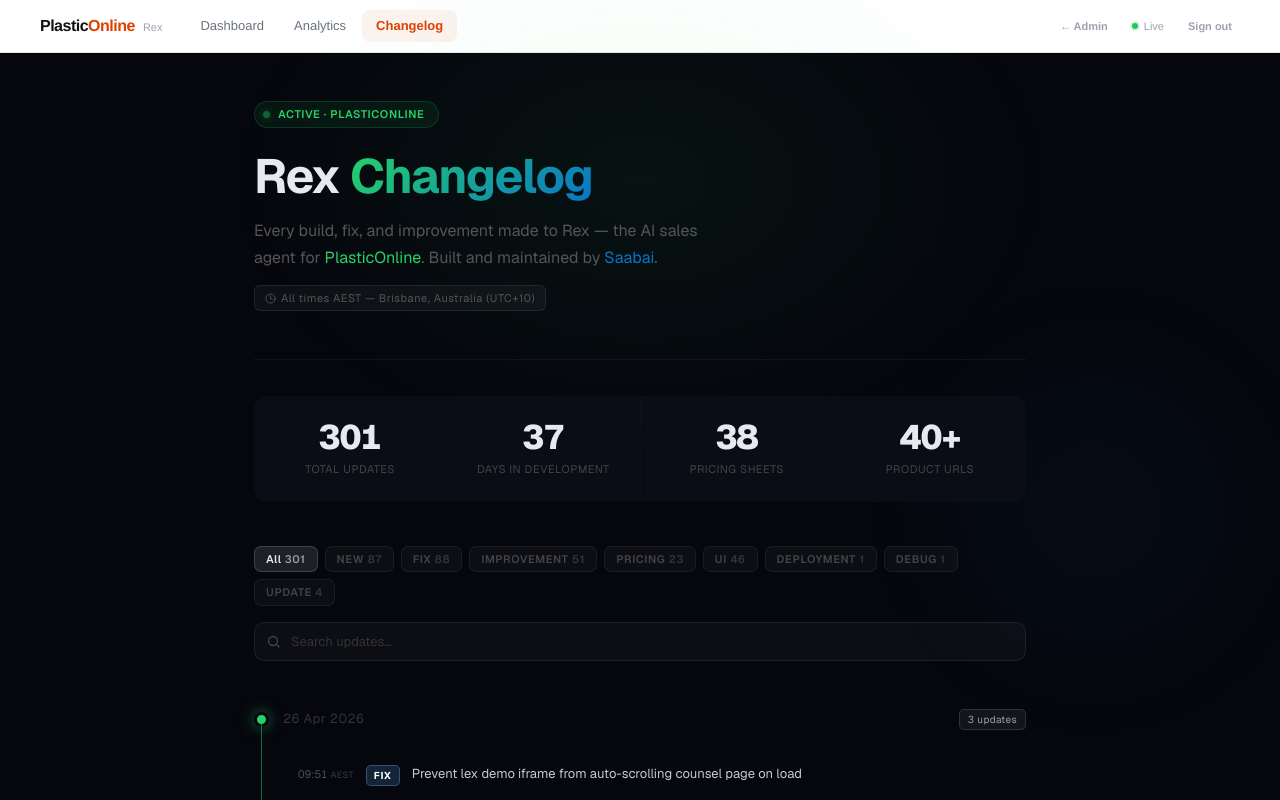
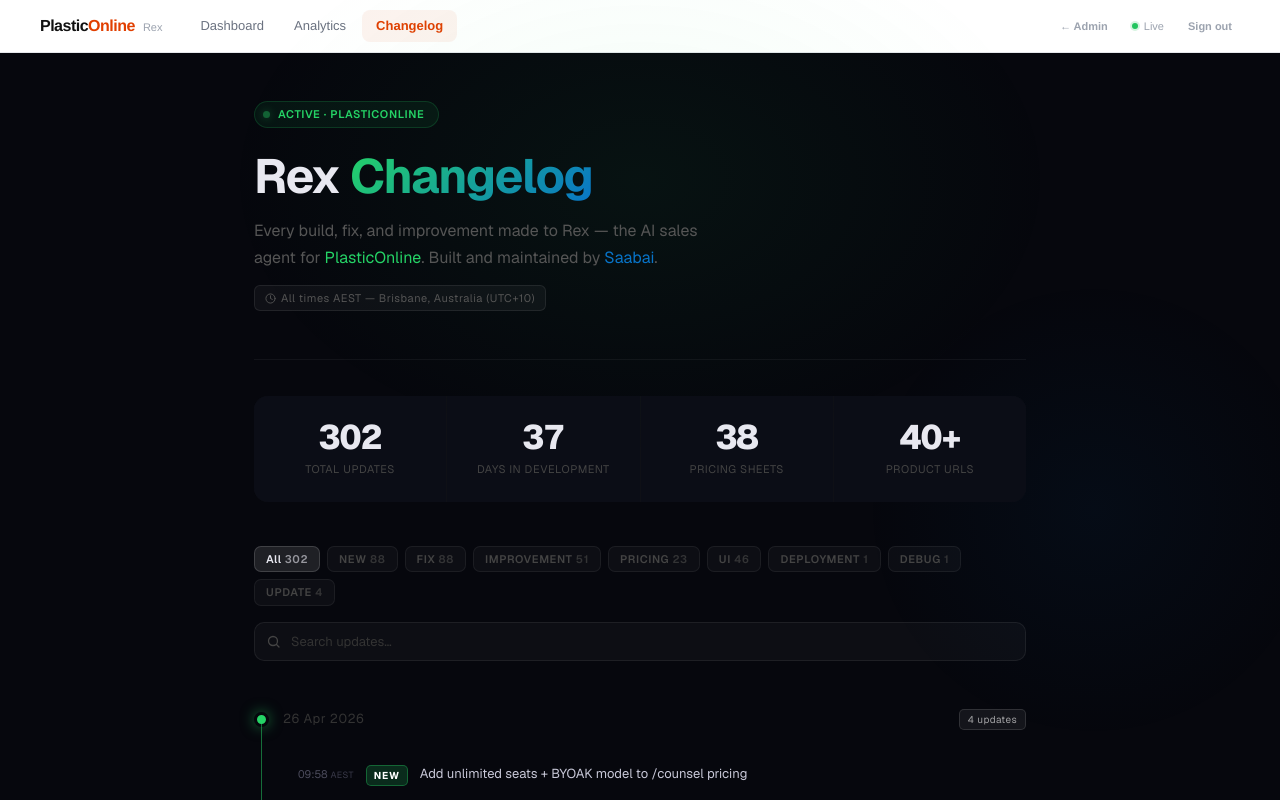
Before and after one commit to sg-satoshi/saabai-site, a Next.js app: page /rex-changelog in a window 1280 px wide. Shown: the top 800 px of the page. Built offline with nearby package versions, Linux system fonts and the light colour scheme.

Commit message:
fix: ROI calculator currency format — show $4.1m not $4064k

```diff
--- a/app/counsel/page.tsx
+++ b/app/counsel/page.tsx
@@ -169,7 +169,8 @@ export default function CounselPage() {
   const paybackMonths = monthlyRevenueLost > 0 ? lexGrowthYr1 / monthlyRevenueLost : 0;
 
   function fmtCurrency(n: number) {
-    if (n >= 1000) return "$" + Math.round(n / 1000) + "k";
+    if (n >= 1_000_000) return "$" + (n / 1_000_000).toFixed(1).replace(/\.0$/, "") + "m";
+    if (n >= 1_000) return "$" + Math.round(n / 1_000) + "k";
     return "$" + Math.round(n);
   }
 
--- a/app/rex-changelog/ChangelogClient.tsx
+++ b/app/rex-changelog/ChangelogClient.tsx
@@ -32,6 +32,7 @@ const CHANGELOG: Day[] = [
   {
     date: "26 Apr 2026",
     entries: [
+      { time: "09:58", tag: "NEW", title: "Add unlimited seats + BYOAK model to /counsel pricing" },
       { time: "09:51", tag: "FIX", title: "Prevent lex demo iframe from auto-scrolling counsel page on load" },
       { time: "09:41", tag: "NEW", title: "Add law-firm ROI calculator to /counsel; fix Lex chat scroll propagation" },
       { time: "09:34", tag: "NEW", title: "/counsel — Lex sales page for law firms" }
```
